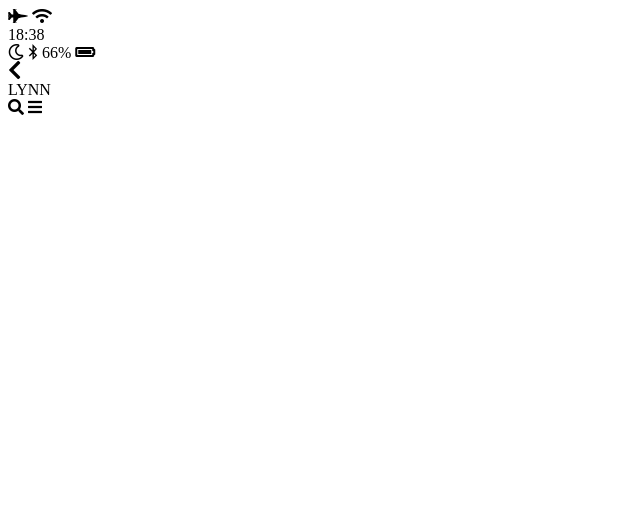
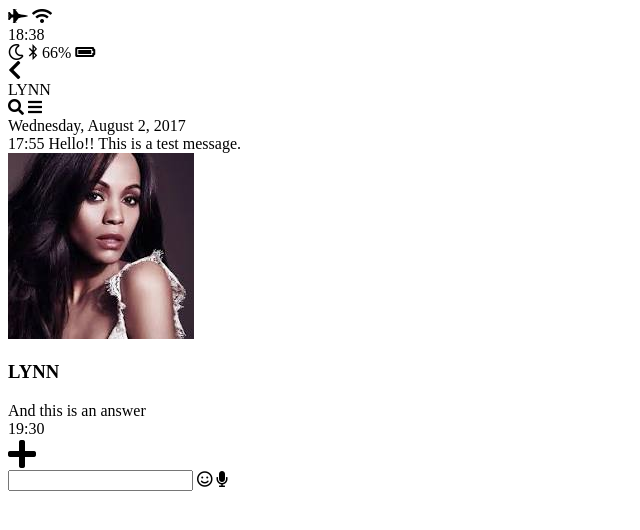
Before and after one commit to suj603/kakao-clone, a plain HTML site: page chat.html in a window 1280 px wide. Shown: the whole page, without its empty margins (0-640 px from the left). Drawn offline with Linux system fonts and the light colour scheme.

Commit message:
chat is done

```diff
--- a/chat.html
+++ b/chat.html
@@ -36,5 +36,32 @@
       </div>
     </div>
   </header>
+  <main class="chat">
+    <div class="date-divider">
+      <span class="date-divider__text">Wednesday, August 2, 2017</span>
+    </div>
+    <div class="chat__message">
+      <span class="chat__message-time">17:55</span>
+      <span class="chat__message-body">Hello!! This is a test message.</span>
+    </div>
+    <div class="chat__message">
+      <img src="images/avatar.jfif" alt="" class="chat__message">
+      <div class="chat__message-center">
+        <h3 class="chat__message-username">LYNN</h3>
+        <span class="chat__message-body">And this is an answer</span>
+      </div>
+      <span class="chat__message-time">19:30</span>
+    </div>
+  </main>
+  <div class="type-message">
+    <i class="fas fa-plus fa-2x"></i>
+    <div class="type-message__input">
+      <input type="text">
+      <i class="far fa-smile"></i>
+      <span class="record-message">
+        <i class="fas fa-microphone"></i>
+      </span>
+    </div>
+  </div>
 </body>
 </html>
```
Also changed, not shown: chats.html (+9 -3 lines).
